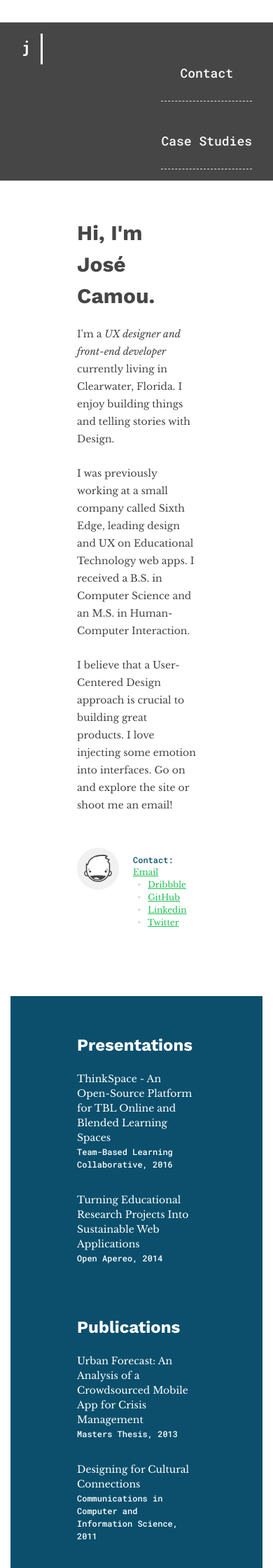
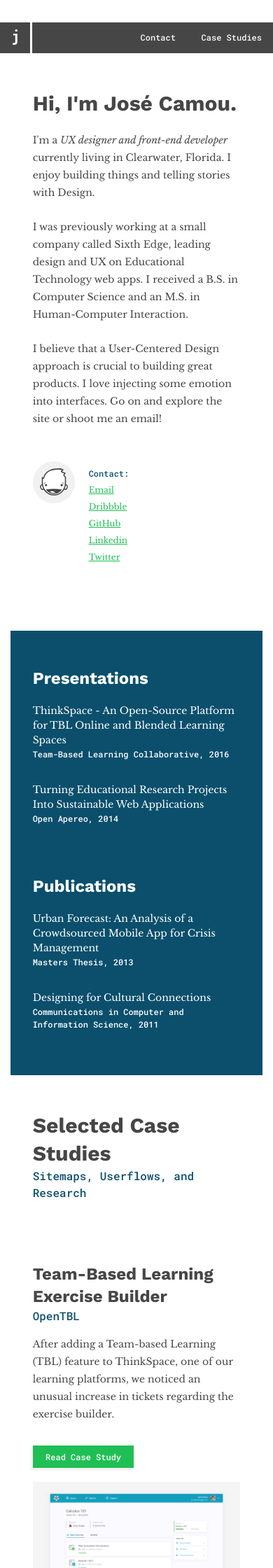
Before and after one commit to jcamou/jcamou.github.io, a Jekyll site: the page built from index.html, in a window 390 px wide. Shown: the top 2240 px of the page at 70% size. Built offline with Jekyll 4.4.1, drawn with Linux system fonts in a browser that asks for light colours.

Commit message:
Added responsive columns to home page

```diff
--- a/_includes/case-studies.html
+++ b/_includes/case-studies.html
@@ -1,42 +1,44 @@
 
 <section id="case-studies" class="grid-wrapper spacing__pad-bottom--4 spacing__pad-top--4">
-  <div class="col__6--center spacing__margin-bottom--2">
+  <div class="col__6--center col-small__10--center spacing__margin-bottom--2">
     <h1 class="spacing__margin-bottom--0">Selected Case Studies</h1>
     <div class="text--ui text__font-sze--14 text__color--blue spacing__margin-bottom--1">Sitemaps, Userflows, and Research</div>
   </div>
 
-  <div class="col__5">
+  <div class="col__5 col-small__10--center">
     <h2 class="spacing__margin-bottom--0">Team-Based Learning Exercise Builder</h2>
     <div class="text--ui text__font-sze--14 text__color--blue spacing__margin-bottom--1">OpenTBL</div>
     <p class="spacing__margin-bottom--2">After adding a Team-based Learning (TBL) feature to ThinkSpace, one of our learning platforms, we noticed an unusual increase in tickets regarding the exercise builder.</p>
     <a href="work/opentbl" class="btn btn--primary">Read Case Study</a>
   </div>
-  <div class="col__1"></div>
-  <div class="col__6">
+  <div class="col__1 col-small__0"></div>
+  <div class="col__6 col-small__10--center">
     <figure>
       <img src="/assets/images/work/opentbl/otbl__space-home--2.png" alt="Photo of course overview">
     </figure>
   </div>
-  <div class="col__5">
+
+  <div class="col__5 col-small__10--center">
     <h2 class="spacing__margin-bottom--0">Designing Readiness Assurance Tests</h2>
     <div class="text--ui text__font-sze--14 text__color--blue spacing__margin-bottom--1">OpenTBL</div>
     <p class="spacing__margin-bottom--2">After adding a Team-based Learning (TBL) feature to ThinkSpace, one of our learning platforms, we noticed an unusual increase in tickets regarding the exercise builder.</p>
     <a href="work/opentbl" class="btn btn--primary">Read Case Study</a>
   </div>
-  <div class="col__1"></div>
-  <div class="col__6">
+  <div class="col__1 col-small__0"></div>
+  <div class="col__6 col-small__10--center">
     <figure>
       <img src="/assets/images/work/opentbl/otbl__space-home--2.png" alt="Photo of course overview">
     </figure>
   </div>
-  <div class="col__5">
+
+  <div class="col__5 col-small__10--center">
     <h2 class="spacing__margin-bottom--0">Research Resources</h2>
     <div class="text--ui text__font-sze--14 text__color--blue spacing__margin-bottom--1">Center for the Integration of Research, Teaching, and Learning</div>
     <p class="spacing__margin-bottom--2">After adding a Team-based Learning (TBL) feature to ThinkSpace, one of our learning platforms, we noticed an unusual increase in tickets regarding the exercise builder.</p>
     <a href="work/opentbl" class="btn btn--primary">Read Case Study</a>
   </div>
-  <div class="col__1"></div>
-  <div class="col__6">
+  <div class="col__1 col-small__0"></div>
+  <div class="col__6 col-small__10--center">
     <figure>
       <img src="/assets/images/work/opentbl/otbl__space-home--2.png" alt="Photo of course overview">
     </figure>
--- a/_sass/_base.headings.scss
+++ b/_sass/_base.headings.scss
@@ -8,9 +8,11 @@ h1, h2, h3, h4 {
 }
 
 h1 {
-  font-size: 30px;
+  font-size:   30px;
+  line-height: 40px;
 }
 
 h2 {
-  font-size: 24px;
+  font-size:   24px;
+  line-height: 32px;
 }
--- a/_sass/_components.contact.scss
+++ b/_sass/_components.contact.scss
@@ -10,4 +10,16 @@
   padding-left: 80px;
   padding-top:  8px;
   font-size:    12px;
+
+  ul li {
+    @media only screen and (max-width: 535px) {
+      display:    block;
+      margin-top: 6px;
+
+      &:before {
+        content: '';
+        padding: 0;
+      }
+    }
+  }
 }
--- a/_sass/_components.site-nav.scss
+++ b/_sass/_components.site-nav.scss
@@ -16,19 +16,6 @@ $site-bar--height: 44px;
   margin-top:       2rem;
   top:              0;
   left:             0;
-
-
-
-  @media only screen and (max-width: $mq--small) {
-    position:         relative;
-    width:            100%;
-    max-width:        none;
-    height:           auto;
-    padding:          1rem $spacing-unit--large 1rem $spacing-unit;
-    padding-top:      1rem;
-    padding-bottom:   1rem;
-    background-color: $color-gray-light;
-  }
 
 }
 
@@ -56,11 +43,6 @@ $site-bar--height: 44px;
 
   display:          inline-block;
 
-  @media only screen and (max-width: $mq--small) {
-    display:       block;
-    margin-bottom: 0;
-    margin-left:   0;
-  }
 }
 
 .site-bar__item--logo {
@@ -115,20 +97,6 @@ $site-bar--height: 44px;
     color: $color__blue--base;
   }
 
-  @media only screen and (max-width: $mq--small) {
-    height:          25%;
-    width:           100%;
-    text-align:      center;
-    padding:         2rem 0 1rem;
-    justify-content: center;
-    -ms-flex-align:  center;
-    align-items:     center;
-    font-size:       18px;
-    line-height:     3rem;
-    border-bottom:   1px dashed $color-gray-med;
-
-
-  }
 }
 
 .site-bar--nav .site-bar__link {
--- a/_sass/_objects.grid.scss
+++ b/_sass/_objects.grid.scss
@@ -155,6 +155,8 @@
   grid-column: col-start 4 / span 6;
 }
 
+
+
 .col__7 {
   grid-column: span 7;
 }
@@ -163,3 +165,19 @@
 .col__12 {
   grid-column: col-start / span 12;
 }
+
+/*
+* Small
+*/
+
+.col-small__0 {
+  @media only screen and (max-width: $mq--small) {
+    grid-column: span 0;
+  }
+}
+
+.col-small__10--center {
+  @media only screen and (max-width: $mq--small) {
+    grid-column: col-start 2 / span 10;
+  }
+}
--- a/assets/javascript/scripts.js
+++ b/assets/javascript/scripts.js
@@ -2,4 +2,41 @@ $(document).ready(function() {
   $(".js-site-nav__toggle").click(function() {
     $(".js-site-nav__list").toggleClass("is-open");
   });
+
+  // Select all links with hashes
+$('a[href*="#"]')
+  // Remove links that don't actually link to anything
+  .not('[href="#"]')
+  .not('[href="#0"]')
+  .click(function(event) {
+    // On-page links
+    if (
+      location.pathname.replace(/^\//, '') == this.pathname.replace(/^\//, '')
+      &&
+      location.hostname == this.hostname
+    ) {
+      // Figure out element to scroll to
+      var target = $(this.hash);
+      target = target.length ? target : $('[name=' + this.hash.slice(1) + ']');
+      // Does a scroll target exist?
+      if (target.length) {
+        // Only prevent default if animation is actually gonna happen
+        event.preventDefault();
+        $('html, body').animate({
+          scrollTop: target.offset().top
+        }, 1000, function() {
+          // Callback after animation
+          // Must change focus!
+          var $target = $(target);
+          $target.focus();
+          if ($target.is(":focus")) { // Checking if the target was focused
+            return false;
+          } else {
+            $target.attr('tabindex','-1'); // Adding tabindex for elements not focusable
+            $target.focus(); // Set focus again
+          };
+        });
+      }
+    }
+  });
 });
--- a/index.html
+++ b/index.html
@@ -4,7 +4,7 @@ title: Jose Camou
 ---
 
 <div class="grid-wrapper spacing__margin-bottom--4">
-  <div class="col__6--center">
+  <div class="col__6--center col-small__10--center">
     <h1 >Hi, I'm José Camou.</h1>
     <p>I'm a <em>UX designer and front-end developer</em> currently living in Clearwater, Florida. I enjoy building things and telling stories with Design.</p>
     <p>I was previously working at a small company called Sixth Edge, leading design and UX on Educational Technology web apps. I received a B.S. in Computer Science and an M.S. in Human-Computer Interaction.</p>
@@ -15,7 +15,7 @@ title: Jose Camou
 </div>
 
 <section class="grid-wrapper spacing__pad-bottom--4 spacing__pad-top--4 sections__bg-color--blue text__color--white">
-  <div class="col__6--center spacing__margin-bottom--2">
+  <div class="col__6--center col-small__10--center spacing__margin-bottom--2">
     <h2>Presentations</h2>
     <ul class="basic-list--no-dots">
       <li class="basic-list__item spacing__margin-bottom--2">
@@ -28,7 +28,7 @@ title: Jose Camou
       </li>
     </ul>
   </div>
-  <div class="col__6--center spacing__margin-bottom--2">
+  <div class="col__6--center col-small__10--center spacing__margin-bottom--2">
     <h2>Publications</h2>
     <ul class="basic-list--no-dots">
       <li class="basic-list__item spacing__margin-bottom--2">
```
